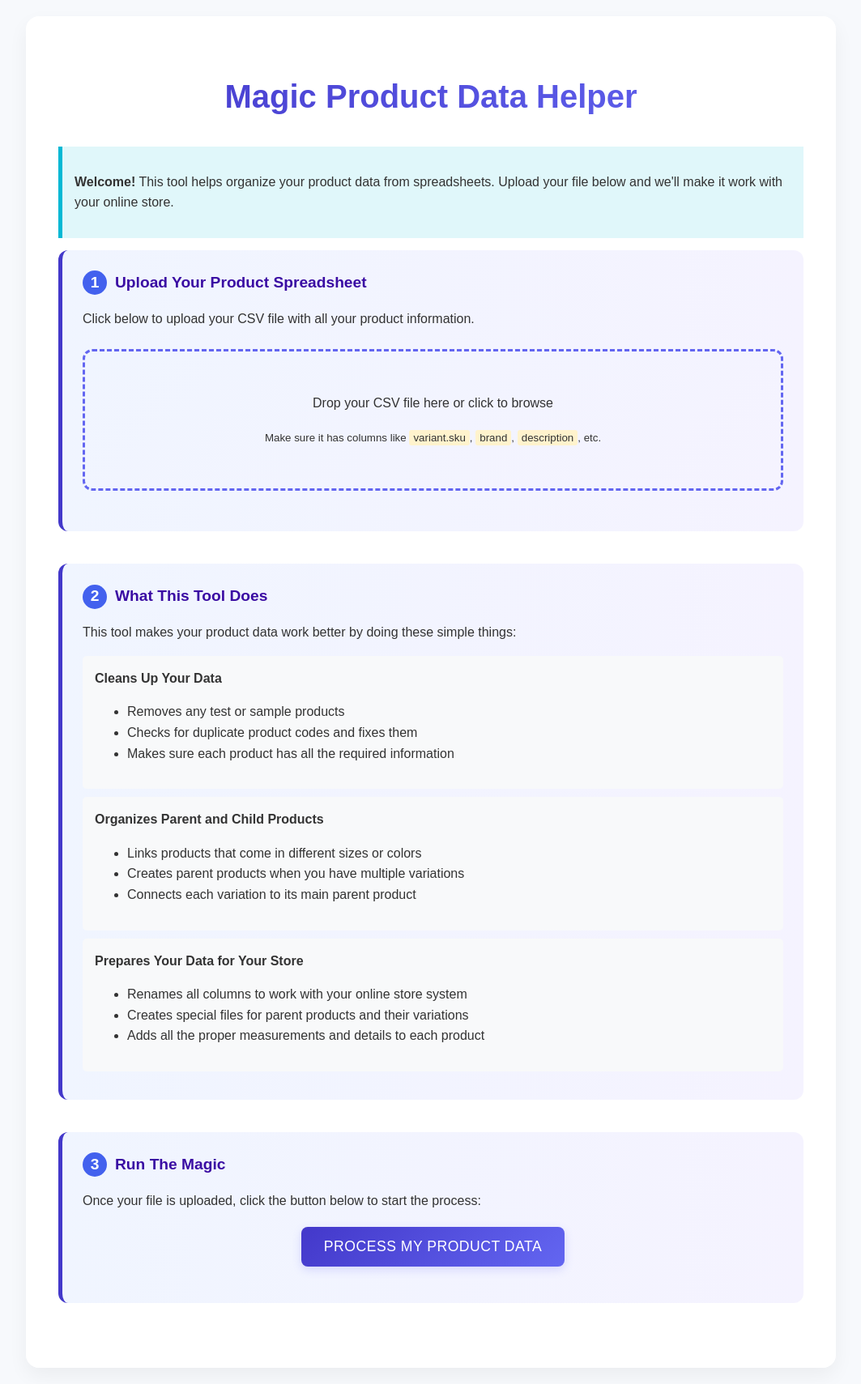
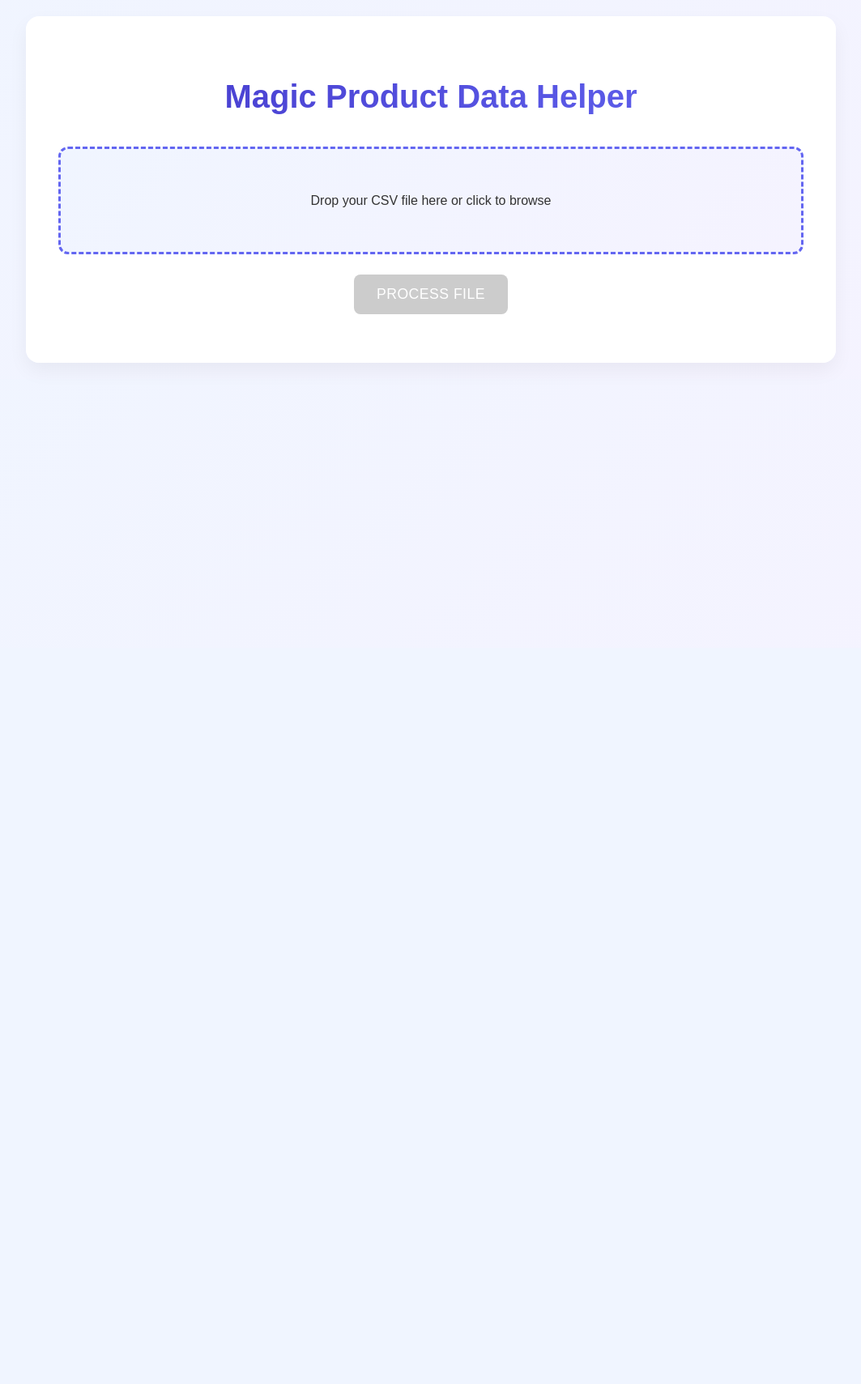
Before and after one commit to jonahumans/Migration-Assistant, a Flask app: page / in a window 1280 px wide. Shown: the whole page at 81% size, without its empty margins (108-1171 px from the left). After the commit the page ends 448 px from the top, so only its background shows below. Run offline with Flask 3, Linux system fonts and the light colour scheme.

Commit message:
Assistant checkpoint: Update UI with modern styling and animations
Assistant generated file changes:
- templates/index.html: Update UI with modern styling

---

User prompt:

why does the UI not look different

```diff
--- a/templates/index.html
+++ b/templates/index.html
@@ -12,7 +12,7 @@
             max-width: 1000px;
             margin: 0 auto;
             padding: 20px;
-            background-color: #f7f9fc;
+            background: linear-gradient(135deg, #f0f5ff 0%, #f5f3ff 100%);
         }
         .container {
             background-color: rgba(255, 255, 255, 0.95);
@@ -31,43 +31,6 @@
             -webkit-background-clip: text;
             -webkit-text-fill-color: transparent;
         }
-        h2 {
-            color: #3a0ca3;
-            border-bottom: 2px solid #ddd;
-            padding-bottom: 10px;
-            margin-top: 40px;
-        }
-        .step {
-            margin-bottom: 40px;
-            padding: 25px;
-            background: linear-gradient(to right, #f0f5ff, #f5f3ff);
-            border-radius: 12px;
-            border-left: 5px solid #4338ca;
-            transition: transform 0.2s, box-shadow 0.2s;
-        }
-        .step:hover {
-            transform: translateY(-2px);
-            box-shadow: 0 5px 15px rgba(67, 56, 202, 0.1);
-        }
-        .step-title {
-            font-weight: bold;
-            font-size: 1.2em;
-            margin-bottom: 15px;
-            color: #3a0ca3;
-            display: flex;
-            align-items: center;
-        }
-        .step-number {
-            background-color: #4361ee;
-            color: white;
-            width: 30px;
-            height: 30px;
-            border-radius: 50%;
-            display: inline-flex;
-            justify-content: center;
-            align-items: center;
-            margin-right: 10px;
-        }
         .upload-area {
             border: 3px dashed #6366f1;
             border-radius: 12px;
@@ -77,25 +40,10 @@
             margin: 25px 0;
             cursor: pointer;
             transition: all 0.3s;
-            position: relative;
-            overflow: hidden;
         }
-        .upload-area::before {
-            content: '';
-            position: absolute;
-            top: 0;
-            left: 0;
-            right: 0;
-            bottom: 0;
-            background: linear-gradient(45deg, rgba(99, 102, 241, 0.1), transparent);
-            opacity: 0;
-            transition: opacity 0.3s;
-        }
-        .upload-area:hover::before {
-            opacity: 1;
-        }
-        #file-input {
-            display: none;
+        .upload-area:hover {
+            background: linear-gradient(135deg, #e8efff 0%, #ede9ff 100%);
+            transform: translateY(-2px);
         }
         .button {
             background: linear-gradient(135deg, #4338ca, #6366f1);
@@ -114,201 +62,105 @@
             box-shadow: 0 4px 12px rgba(99, 102, 241, 0.2);
         }
         .button:hover {
-            background-position: right center;
+            transform: translateY(-2px);
+            box-shadow: 0 6px 16px rgba(99, 102, 241, 0.3);
         }
         .button:disabled {
-            background-color: #cccccc;
+            background: #cccccc;
             cursor: not-allowed;
-        }
-        .box {
-            padding: 15px;
-            background-color: #f8f9fa;
-            border-radius: 5px;
-            margin: 10px 0;
-        }
-        .info-box {
-            background-color: #e0f7fa;
-            border-left: 5px solid #00b8d4;
-            padding: 15px;
-            margin: 15px 0;
+            transform: none;
+            box-shadow: none;
         }
         .output-box {
-            background-color: #f5f5f5;
-            border: 1px solid #ddd;
+            background: white;
+            border-radius: 8px;
             padding: 20px;
-            border-radius: 5px;
-            margin-top: 30px;
+            margin-top: 20px;
+            box-shadow: inset 0 2px 4px rgba(0,0,0,0.05);
             max-height: 300px;
             overflow-y: auto;
         }
-        .hidden {
+        #file-input {
             display: none;
-        }
-        .highlight {
-            background-color: #fff3cd;
-            padding: 2px 5px;
-            border-radius: 3px;
         }
     </style>
 </head>
 <body>
     <div class="container">
         <h1>Magic Product Data Helper</h1>
-
-        <div class="info-box">
-            <p><strong>Welcome!</strong> This tool helps organize your product data from spreadsheets. Upload your file below and we'll make it work with your online store.</p>
+        <div class="upload-area" id="upload-area">
+            <p>Drop your CSV file here or click to browse</p>
+            <input type="file" id="file-input" accept=".csv">
         </div>
-
-        <div class="step">
-            <div class="step-title"><span class="step-number">1</span> Upload Your Product Spreadsheet</div>
-            <p>Click below to upload your CSV file with all your product information.</p>
-
-            <div class="upload-area" id="upload-area">
-                <p>Drop your CSV file here or click to browse</p>
-                <p><small>Make sure it has columns like <span class="highlight">variant.sku</span>, <span class="highlight">brand</span>, <span class="highlight">description</span>, etc.</small></p>
-                <input type="file" id="file-input" accept=".csv">
-            </div>
+        <button class="button" id="process-button" disabled>Process File</button>
+        <div class="output-box" id="processing-log" style="display: none;">
+            <p>Processing started...</p>
         </div>
-
-        <div class="step">
-            <div class="step-title"><span class="step-number">2</span> What This Tool Does</div>
-            <p>This tool makes your product data work better by doing these simple things:</p>
-
-            <div class="box">
-                <strong>Cleans Up Your Data</strong>
-                <ul>
-                    <li>Removes any test or sample products</li>
-                    <li>Checks for duplicate product codes and fixes them</li>
-                    <li>Makes sure each product has all the required information</li>
-                </ul>
-            </div>
-
-            <div class="box">
-                <strong>Organizes Parent and Child Products</strong>
-                <ul>
-                    <li>Links products that come in different sizes or colors</li>
-                    <li>Creates parent products when you have multiple variations</li>
-                    <li>Connects each variation to its main parent product</li>
-                </ul>
-            </div>
-
-            <div class="box">
-                <strong>Prepares Your Data for Your Store</strong>
-                <ul>
-                    <li>Renames all columns to work with your online store system</li>
-                    <li>Creates special files for parent products and their variations</li>
-                    <li>Adds all the proper measurements and details to each product</li>
-                </ul>
-            </div>
-        </div>
-
-        <div class="step">
-            <div class="step-title"><span class="step-number">3</span> Run The Magic</div>
-            <p>Once your file is uploaded, click the button below to start the process:</p>
-            <button class="button" id="process-button" disabled>Process My Product Data</button>
-        </div>
-
-        <div class="step hidden" id="results-section">
-            <div class="step-title"><span class="step-number">4</span> Get Your Files</div>
-            <p>All done! Here are your processed files:</p>
-
-            <div class="output-box" id="processing-log">
-                <p>Processing started...</p>
-            </div>
-
-            <button class="button" id="download-button">Download All Files</button>
-        </div>
+        <button class="button" id="download-button" style="display: none;">Download Processed Files</button>
     </div>
 
     <script>
         const uploadArea = document.getElementById('upload-area');
         const fileInput = document.getElementById('file-input');
         const processButton = document.getElementById('process-button');
-        const resultsSection = document.getElementById('results-section');
         const processingLog = document.getElementById('processing-log');
         const downloadButton = document.getElementById('download-button');
 
-        // Handle file selection via click
-        uploadArea.addEventListener('click', () => {
-            fileInput.click();
-        });
-
-        // Handle drag and drop
+        uploadArea.addEventListener('click', () => fileInput.click());
         uploadArea.addEventListener('dragover', (e) => {
             e.preventDefault();
-            uploadArea.style.backgroundColor = '#e6eeff';
+            uploadArea.style.background = '#e8efff';
         });
-
         uploadArea.addEventListener('dragleave', () => {
-            uploadArea.style.backgroundColor = '#f0f5ff';
+            uploadArea.style.background = '#f0f5ff';
         });
-
         uploadArea.addEventListener('drop', (e) => {
             e.preventDefault();
-            uploadArea.style.backgroundColor = '#f0f5ff';
-
             if (e.dataTransfer.files.length) {
                 fileInput.files = e.dataTransfer.files;
                 handleFileSelect();
             }
         });
 
-        // Handle file selection change
         fileInput.addEventListener('change', handleFileSelect);
 
         function handleFileSelect() {
             if (fileInput.files.length > 0) {
-                const fileName = fileInput.files[0].name;
-                uploadArea.innerHTML = `<p><strong>Selected file:</strong> ${fileName}</p>`;
+                uploadArea.innerHTML = `<p>Selected: ${fileInput.files[0].name}</p>`;
                 processButton.disabled = false;
             }
         }
 
-        // Handle process button click
         processButton.addEventListener('click', () => {
-            // Create a FormData object and add the file
             const formData = new FormData();
             formData.append('file', fileInput.files[0]);
 
             processButton.disabled = true;
             processButton.textContent = 'Processing...';
-            resultsSection.classList.remove('hidden');
-            processingLog.innerHTML = '<p>Starting to process your file...</p>';
+            processingLog.style.display = 'block';
 
-            // Send the file to the server
             fetch('/upload', {
                 method: 'POST',
                 body: formData
             })
             .then(response => response.json())
             .then(data => {
-                processingLog.innerHTML = '';
-
-                // Add each log message to the processing log
-                if (data.log && data.log.length) {
-                    data.log.forEach(message => {
-                        processingLog.innerHTML += `<p>${message}</p>`;
-                    });
-                }
-
-                processingLog.scrollTop = processingLog.scrollHeight;
-
+                processingLog.innerHTML = data.log.join('<br>');
                 if (data.status === 'success') {
-                    processButton.textContent = 'Processing Complete!';
-                    downloadButton.disabled = false;
+                    downloadButton.style.display = 'block';
+                    processButton.textContent = 'Complete!';
                 } else {
-                    processButton.textContent = 'Error Processing File';
+                    processButton.textContent = 'Error';
                     processButton.style.backgroundColor = '#dc3545';
                 }
             })
             .catch(error => {
-                processingLog.innerHTML += `<p>Error: ${error.message}</p>`;
-                processButton.textContent = 'Error Processing File';
+                processingLog.innerHTML += `<br>Error: ${error.message}`;
+                processButton.textContent = 'Error';
                 processButton.style.backgroundColor = '#dc3545';
             });
         });
 
-        // Handle download button click
         downloadButton.addEventListener('click', () => {
             window.location.href = '/download';
         });
```
